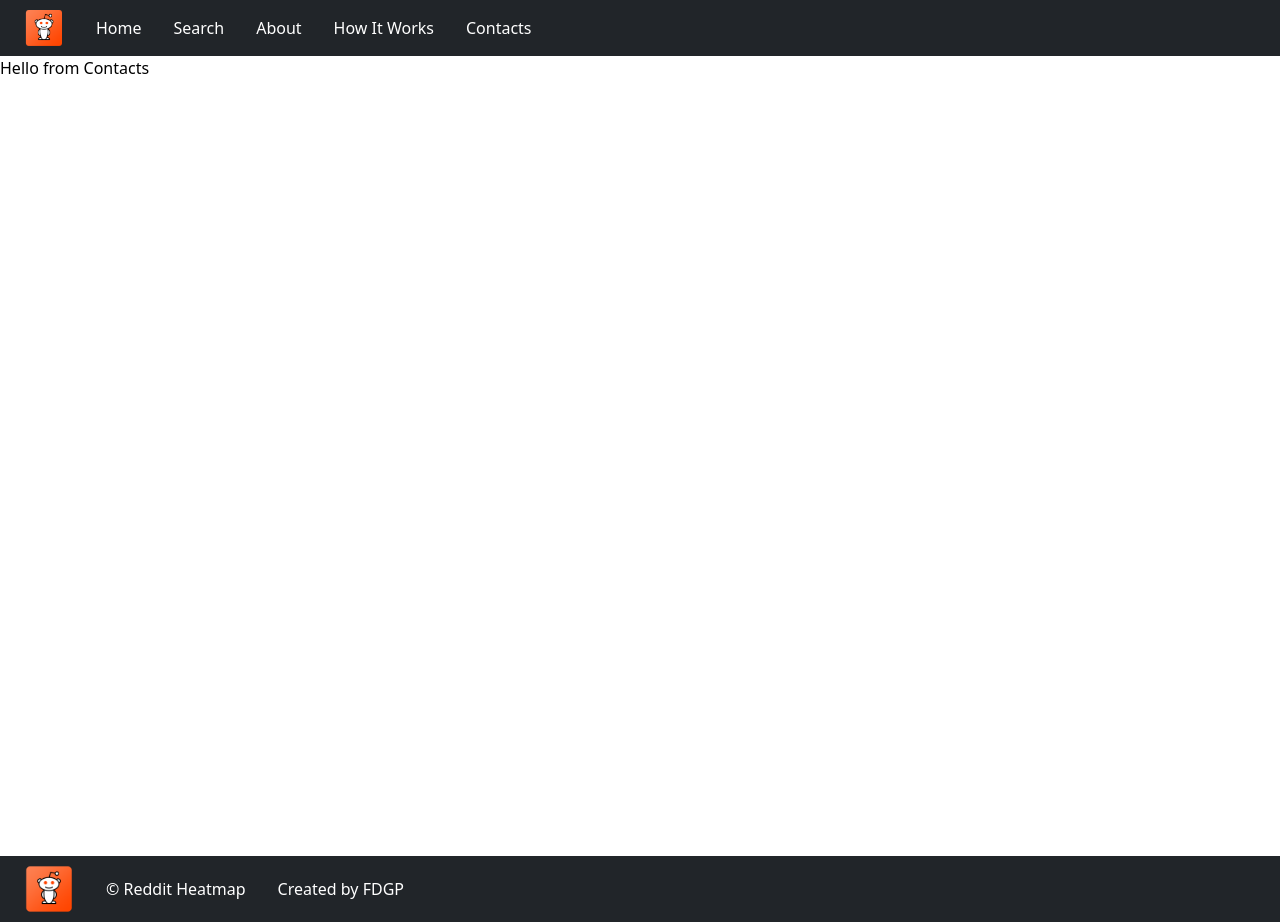
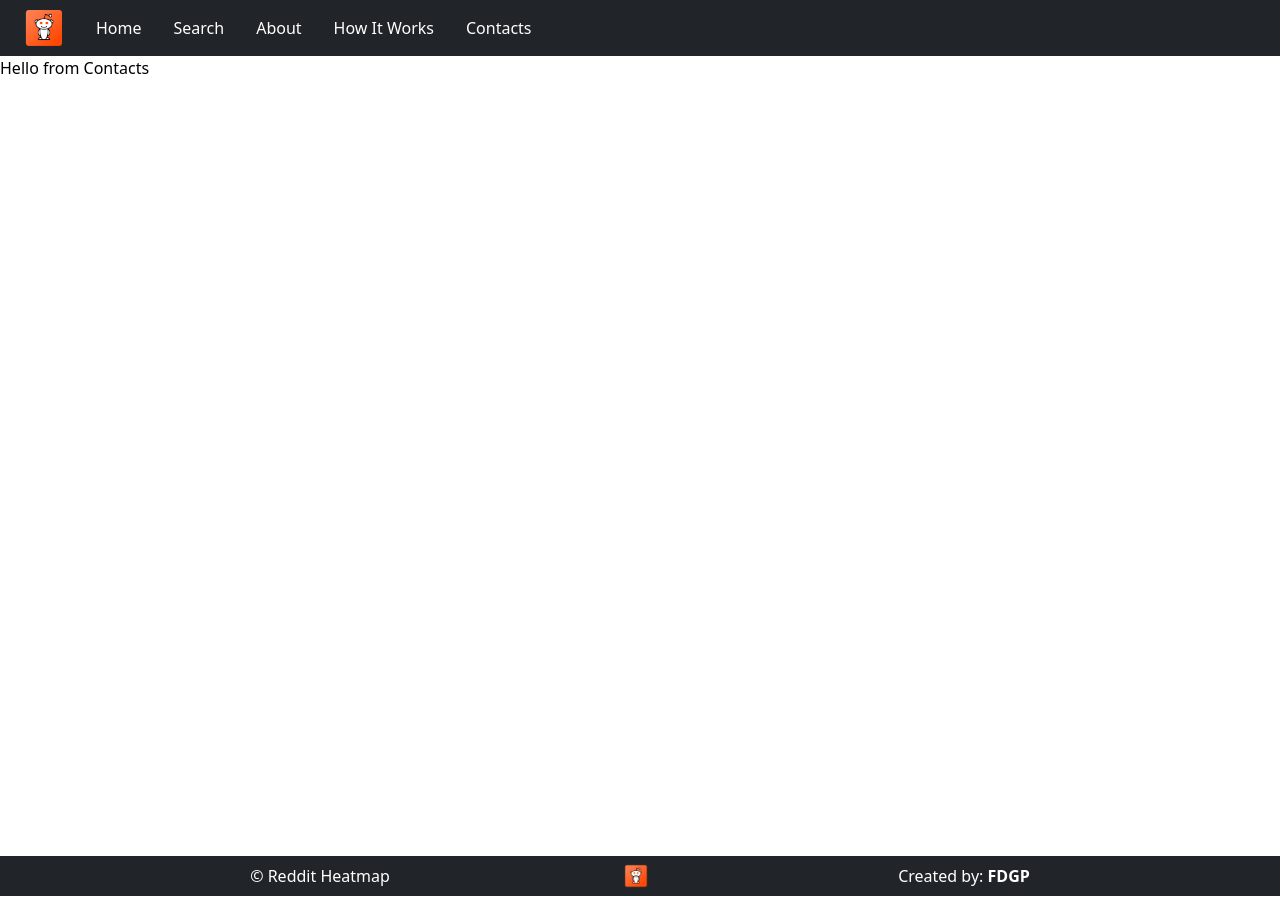
Before and after one commit to StereoPT/reddit-heatmap, a React (Create React App) app: page /contacts in a window 1280 px wide. After the commit the page ends 896 px from the top, so only its background shows below. Built offline with nearby package versions, Linux system fonts and the light colour scheme.

Commit message:
Footer Done!

```diff
--- a/src/Components/Footer.js
+++ b/src/Components/Footer.js
@@ -1,44 +1,35 @@
-import React, { Component } from 'react'
+import React from 'react';
 import styled from 'styled-components'
 import { Link } from 'react-router-dom'
 import logo from '../images/Reddit-icon.png'
 
 
-export default class Footer extends Component {
-  render() {
-    return (
-      <MyFooter className="p-2">
-        <div className="w-full mx-auto px-4">
-          <div className="flex flex-wrap items-center justify-center md:justify-start">
-            <Link to="/" className="logo mr-4">
-              <img src={ logo } alt="logo"/>
-            </Link>
-            <ul className="flex flex-wrap justify-center text-center">
-              <li>
-              © Reddit Heatmap
-              </li>
-              <li className="text-right">
-                Created by FDGP
-              </li>
-            </ul>
+function Footer() {
+  return (
+    <FooterBar className="p-2 text-white">
+      <div className="w-full mx-auto px-2">
+        <div className="flex flex-wrap items-center justify-evenly">
+          <div>
+            © Reddit Heatmap
+          </div>
+          <Link to="/" className="logo mr-0 md:mr-4">
+            <img src={ logo } alt="logo"/>
+          </Link>
+          <div>
+            Created by: <strong>FDGP</strong>
           </div>
         </div>
-          {/* <ul className="flex flex-wrap justify-center text-center"> */}
-      </MyFooter>
-    )
-  }
+      </div>
+    </FooterBar>
+  );
 }
 
-const MyFooter = styled.footer`
+const FooterBar = styled.footer`
   background-color: #212529;
-  color: white;
-  width: 100%;
+
   .logo{
-    width: 50px;
+    width: 24px;
   };
+`;
 
-  ul li{
-    padding: 0.5rem 1rem;
-  }
-  //text-align: center;
-`
+export default Footer;
--- a/src/Components/NavBar.js
+++ b/src/Components/NavBar.js
@@ -8,7 +8,7 @@ function NavBar() {
     <Navbar className="p-2 text-white">
       <div className="w-full mx-auto px-4">
         <div className="flex flex-wrap items-center justify-center md:justify-start">
-          <Link to="/" className="logo mr-4">
+          <Link to="/" className="logo mr-0 md:mr-4">
             <img src={ logo } alt="logo"/>
           </Link>
           <ul className="flex flex-wrap justify-center text-center">
@@ -41,10 +41,9 @@ const Navbar = styled.nav `
     width: 40px;
   };
 
-  ul li a {
+  ul li {
     padding: 0.5rem 1rem;
   }
 `;
 
-
-export default NavBar
+export default NavBar;
```
